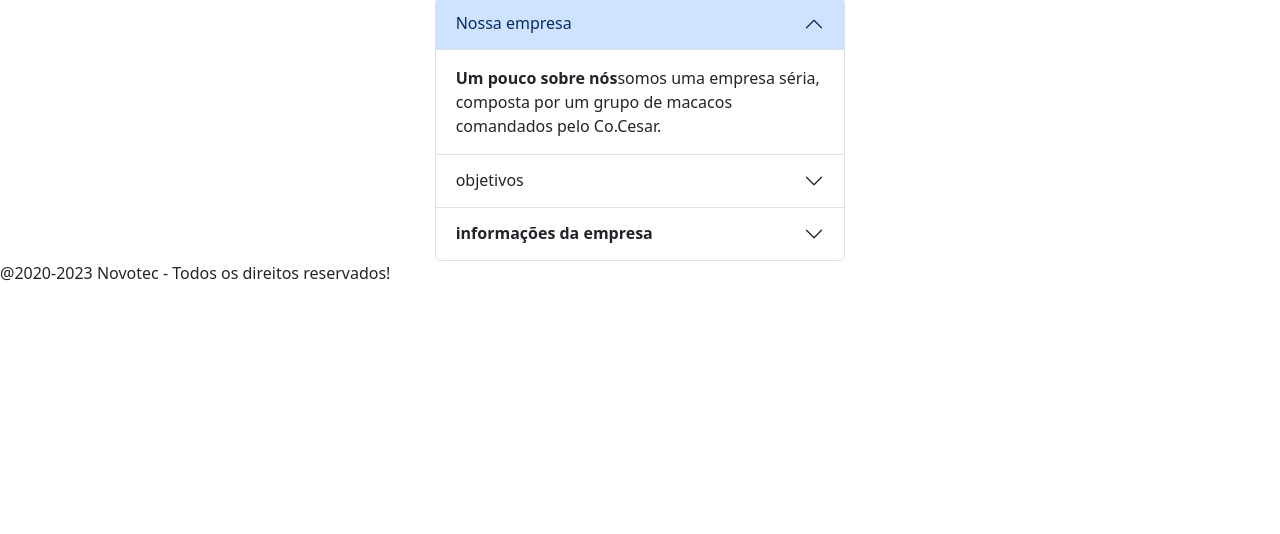
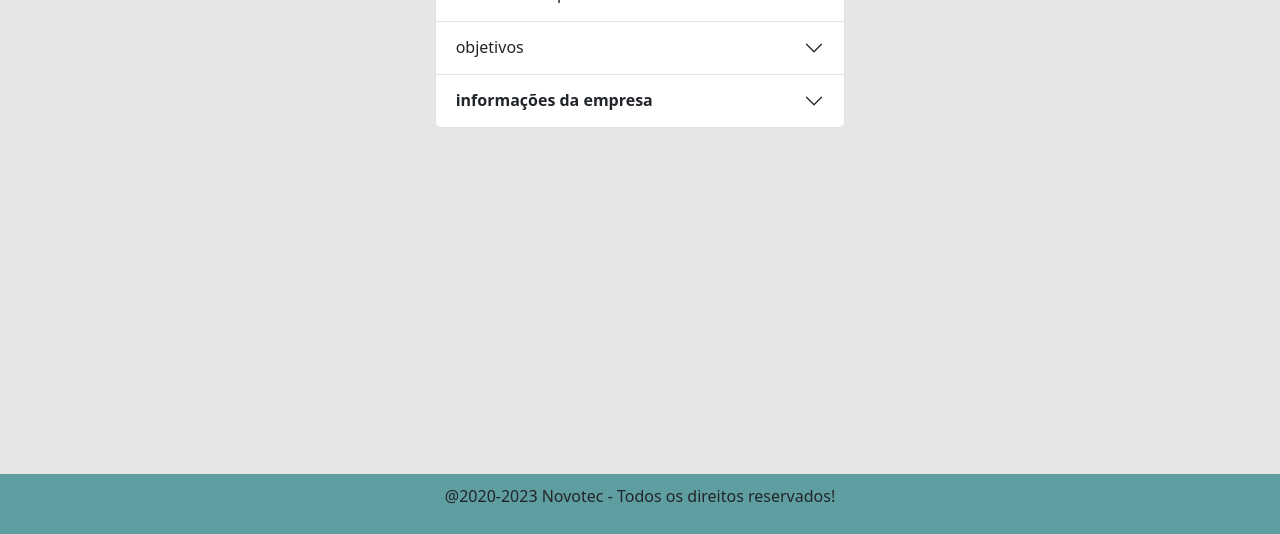
Before and after one commit to CesarA34R/CesarA34R, a plain HTML site: page index8sobre.html in a window 1280 px wide. Shown: the part 266-800 px from the top of the page. Drawn offline with nearby package versions, Linux system fonts and the light colour scheme.

Commit message:
Update index8sobre.html

```diff
--- a/index8sobre.html
+++ b/index8sobre.html
@@ -9,7 +9,7 @@
     <title>Site teste </title>
     <link href="https://cdn.jsdelivr.net/npm/bootstrap@5.3.0-alpha3/dist/css/bootstrap.min.css" rel="stylesheet"
         integrity="sha384-KK94CHFLLe+nY2dmCWGMq91rCGa5gtU4mk92HdvYe+M/SXH301p5ILy+dN9+nJOZ" crossorigin="anonymous">
-    <link rel="stylesheet" href="css/index8.css">
+    <link rel="stylesheet" href="aula8.css">
 </head>
 
 <body>
```
